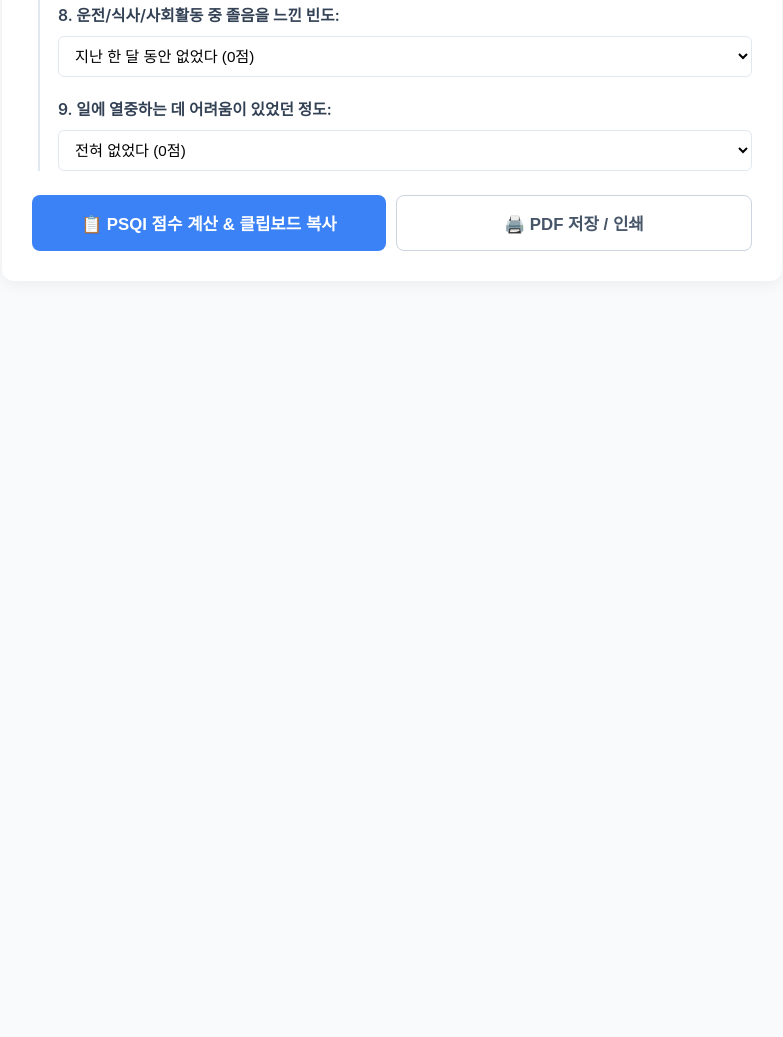
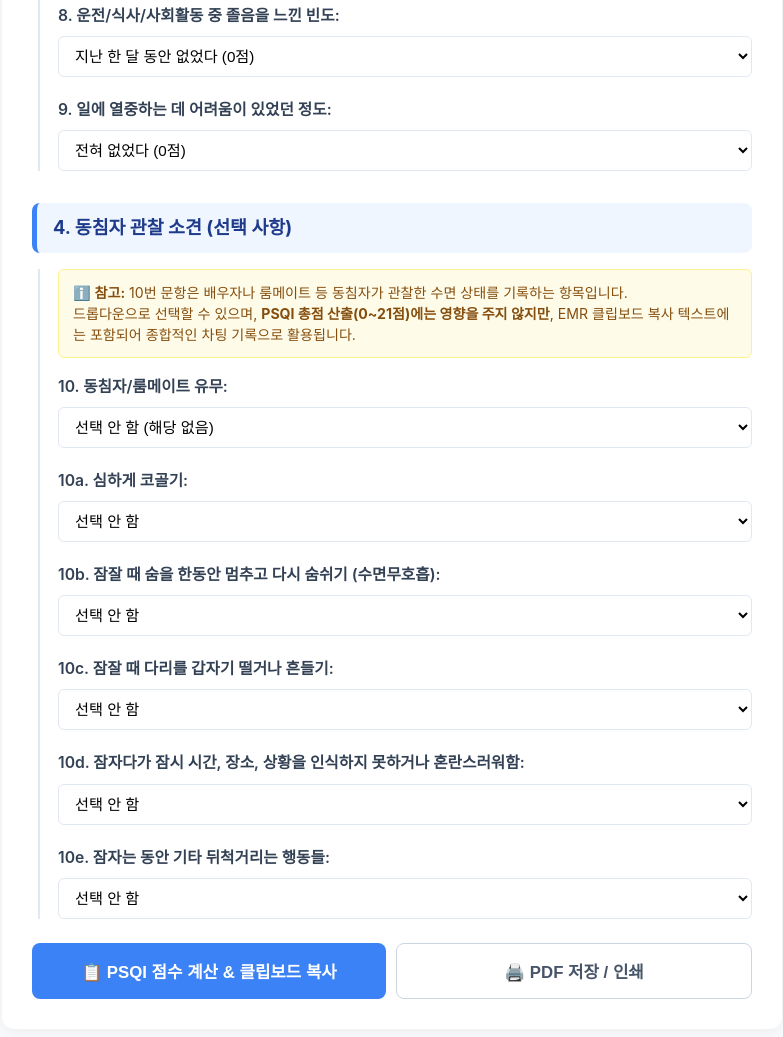
Before and after one commit to jeehyoungkim-lab/PSOI, a plain HTML site: page index.html in a window 1280 px wide. Shown: the part 1949-2986 px from the top of the page, without its empty margins (248-1031 px from the left). Before the commit the page ends 2250 px from the top, so only its background shows below. Drawn offline with Linux system fonts and the light colour scheme.

Commit message:
Update index.html

```diff
--- a/index.html
+++ b/index.html
@@ -102,6 +102,17 @@
             border-radius: 6px;
             font-size: 0.88rem;
             color: #166534;
+            line-height: 1.5;
+        }
+
+        .notice-box {
+            background-color: #fefce8;
+            border: 1px solid #fef08a;
+            border-radius: 6px;
+            padding: 12px 14px;
+            font-size: 0.88rem;
+            color: #854d0e;
+            margin-bottom: 16px;
             line-height: 1.5;
         }
 
@@ -221,7 +232,6 @@
         .status-good { background-color: #10b981; }
         .status-poor { background-color: #ef4444; }
 
-        /* 인쇄 및 PDF 저장용 스타일 규격 */
         @media print {
             body {
                 background-color: #fff;
@@ -333,6 +343,81 @@
             </div>
         </div>
 
+        <!-- 대분류 4: 선택 항목 10번 문항 -->
+        <div class="section-title">4. 동침자 관찰 소견 (선택 사항)</div>
+        <div class="section-content">
+            <div class="notice-box">
+                ℹ️ <strong>참고:</strong> 10번 문항은 배우자나 룸메이트 등 동침자가 관찰한 수면 상태를 기록하는 항목입니다.<br>
+                드롭다운으로 선택할 수 있으며, <strong>PSQI 총점 산출(0~21점)에는 영향을 주지 않지만</strong>, EMR 클립보드 복사 텍스트에는 포함되어 종합적인 차팅 기록으로 활용됩니다.
+            </div>
+
+            <div class="form-group">
+                <label for="q10_partner">10. 동침자/룸메이트 유무:</label>
+                <select id="q10_partner">
+                    <option value="선택 안 함">선택 안 함 (해당 없음)</option>
+                    <option value="동침자나 룸메이트 없음">동침자나 룸메이트 없음</option>
+                    <option value="다른 방에 룸메이트/가족이 있음">다른 방에 룸메이트/가족이 있음</option>
+                    <option value="방을 같이 쓰지만 다른 잠자리 사용">방을 같이 쓰지만 다른 잠자리 사용</option>
+                    <option value="같은 잠자리에 자는 사람이 있음">같은 잠자리에 자는 사람이 있음</option>
+                </select>
+            </div>
+
+            <div class="form-group">
+                <label for="q10a">10a. 심하게 코골기:</label>
+                <select id="q10a">
+                    <option value="선택 안 함">선택 안 함</option>
+                    <option value="없었다">지난 한 달 동안 없었다</option>
+                    <option value="주 1회 미만">한 주에 1번보다 적게</option>
+                    <option value="주 1-2회">한 주에 1-2번 정도</option>
+                    <option value="주 3회 이상">한 주에 3번 이상</option>
+                </select>
+            </div>
+
+            <div class="form-group">
+                <label for="q10b">10b. 잠잘 때 숨을 한동안 멈추고 다시 숨쉬기 (수면무호흡):</label>
+                <select id="q10b">
+                    <option value="선택 안 함">선택 안 함</option>
+                    <option value="없었다">지난 한 달 동안 없었다</option>
+                    <option value="주 1회 미만">한 주에 1번보다 적게</option>
+                    <option value="주 1-2회">한 주에 1-2번 정도</option>
+                    <option value="주 3회 이상">한 주에 3번 이상</option>
+                </select>
+            </div>
+
+            <div class="form-group">
+                <label for="q10c">10c. 잠잘 때 다리를 갑자기 떨거나 흔들기:</label>
+                <select id="q10c">
+                    <option value="선택 안 함">선택 안 함</option>
+                    <option value="없었다">지난 한 달 동안 없었다</option>
+                    <option value="주 1회 미만">한 주에 1번보다 적게</option>
+                    <option value="주 1-2회">한 주에 1-2번 정도</option>
+                    <option value="주 3회 이상">한 주에 3번 이상</option>
+                </select>
+            </div>
+
+            <div class="form-group">
+                <label for="q10d">10d. 잠자다가 잠시 시간, 장소, 상황을 인식하지 못하거나 혼란스러워함:</label>
+                <select id="q10d">
+                    <option value="선택 안 함">선택 안 함</option>
+                    <option value="없었다">지난 한 달 동안 없었다</option>
+                    <option value="주 1회 미만">한 주에 1번보다 적게</option>
+                    <option value="주 1-2회">한 주에 1-2번 정도</option>
+                    <option value="주 3회 이상">한 주에 3번 이상</option>
+                </select>
+            </div>
+
+            <div class="form-group">
+                <label for="q10e">10e. 잠자는 동안 기타 뒤척거리는 행동들:</label>
+                <select id="q10e">
+                    <option value="선택 안 함">선택 안 함</option>
+                    <option value="없었다">지난 한 달 동안 없었다</option>
+                    <option value="주 1회 미만">한 주에 1번보다 적게</option>
+                    <option value="주 1-2회">한 주에 1-2번 정도</option>
+                    <option value="주 3회 이상">한 주에 3번 이상</option>
+                </select>
+            </div>
+        </div>
+
         <div class="btn-group no-print">
             <button type="button" onclick="calculatePSQI()">📋 PSQI 점수 계산 & 클립보드 복사</button>
             <button type="button" class="btn-outline" onclick="window.print()">🖨️ PDF 저장 / 인쇄</button>
@@ -353,7 +438,7 @@
             <li><span>C6. 수면제 사용</span><strong id="c6-val"></strong></li>
             <li><span>C7. 낮 동안의 기능 장애</span><strong id="c7-val"></strong></li>
         </ul>
-        <p style="font-size: 0.85rem; color: #475569; margin-top: 15px; text-align: center;">* 총점이 5점 초과(6점 이상)인 경우, 수면의 질이 저하된 상태(Poor Sleeper)를 의미합니다.</p>
+        <p style="font-size: 0.85rem; color: #475569; margin-top: 15px; text-align: center;">* 총점이 5점 초과(6점 이상)인 경우, 수면의 질이 저하된 상태(Poor Sleeper)를 의미합니다.<br>* 10번 동침자 관찰 소견은 점수 계산에서 제외됩니다.</p>
 
         <div class="btn-group no-print" style="margin-top:20px;">
             <button type="button" class="btn-secondary" onclick="copyResultText()">📄 클립보드에 다시 복사하기</button>
@@ -469,8 +554,8 @@
         else if (q4Hours >= 5) c3 = 2;
         else c3 = 3;
 
-        const [bedH, bedM] = q1Val.split(':').map(Number);
-        const [wakeH, wakeM] = q3Val.split(':').map(Number);
+        const [bedH, bedM] = q1Time = q1Val.split(':').map(Number);
+        const [wakeH, wakeM] = q3Time = q3Val.split(':').map(Number);
 
         let bedMinutes = bedH * 60 + bedM;
         let wakeMinutes = wakeH * 60 + wakeM;
@@ -508,11 +593,12 @@
         else if (c7Sum <= 4) c7 = 2;
         else c7 = 3;
 
+        // 총점 계산 (10번 문항은 총점 계산에 포함하지 않음)
         const totalScore = c1 + c2 + c3 + c4 + c5 + c6 + c7;
         const isPoor = totalScore > 5;
         const statusText = isPoor ? "수면의 질 저하 (Poor Sleeper)" : "수면의 질 양호 (Good Sleeper)";
 
-        // 화면 결과 업데이트
+        // 결과 업데이트
         document.getElementById('c1-val').innerText = c1 + '점';
         document.getElementById('c2-val').innerText = c2 + '점';
         document.getElementById('c3-val').innerText = c3 + '점';
@@ -533,7 +619,14 @@
         document.getElementById('result-card').style.display = 'block';
         document.getElementById('result-card').scrollIntoView({ behavior: 'smooth' });
 
-        // EMR / 메모장 기입용 클립보드 텍스트 생성
+        // Q10 선택값 가져오기
+        const q10Partner = document.getElementById('q10_partner').value;
+        const q10a = document.getElementById('q10a').value;
+        const q10b = document.getElementById('q10b').value;
+        const q10c = document.getElementById('q10c').value;
+        const q10d = document.getElementById('q10d').value;
+        const q10e = document.getElementById('q10e').value;
+
         const q6Select = document.getElementById('q6');
         const q7Select = document.getElementById('q7');
         const q8Select = document.getElementById('q8');
@@ -545,6 +638,7 @@
             q5SummaryText += `- ${q.label}: ${freqMap[val]}\n`;
         });
 
+        // 클립보드 복사 텍스트 생성 (10번 문항 소견 포함)
         lastCalculatedText = `[한국판 PSQI 수면의 질 평가 결과]
 ■ 1. 기본 수면 정보
 - 취침 시간: ${q1Val}
@@ -561,7 +655,15 @@ ${q5SummaryText.trim()}
 - 낮 동안의 졸음: ${q8Select.options[q8Select.selectedIndex].text}
 - 일에 열중하는 데 어려움: ${q9Select.options[q9Select.selectedIndex].text}
 
-■ 4. 영역별 점수 (0~3점)
+■ 4. 동침자 관찰 소견 (참고 항목, 총점 미포함)
+- 동침자/룸메이트 유무: ${q10Partner}
+- 10a. 코골이: ${q10a}
+- 10b. 수면 무호흡: ${q10b}
+- 10c. 수면 중 다리 떨기: ${q10c}
+- 10d. 수면 중 일시적 혼란: ${q10d}
+- 10e. 기타 뒤척거림/이상행동: ${q10e}
+
+■ 5. 영역별 점수 (0~3점)
 - C1. 주관적 수면의 질: ${c1}점
 - C2. 수면 잠복기: ${c2}점
 - C3. 수면 시간: ${c3}점
```
